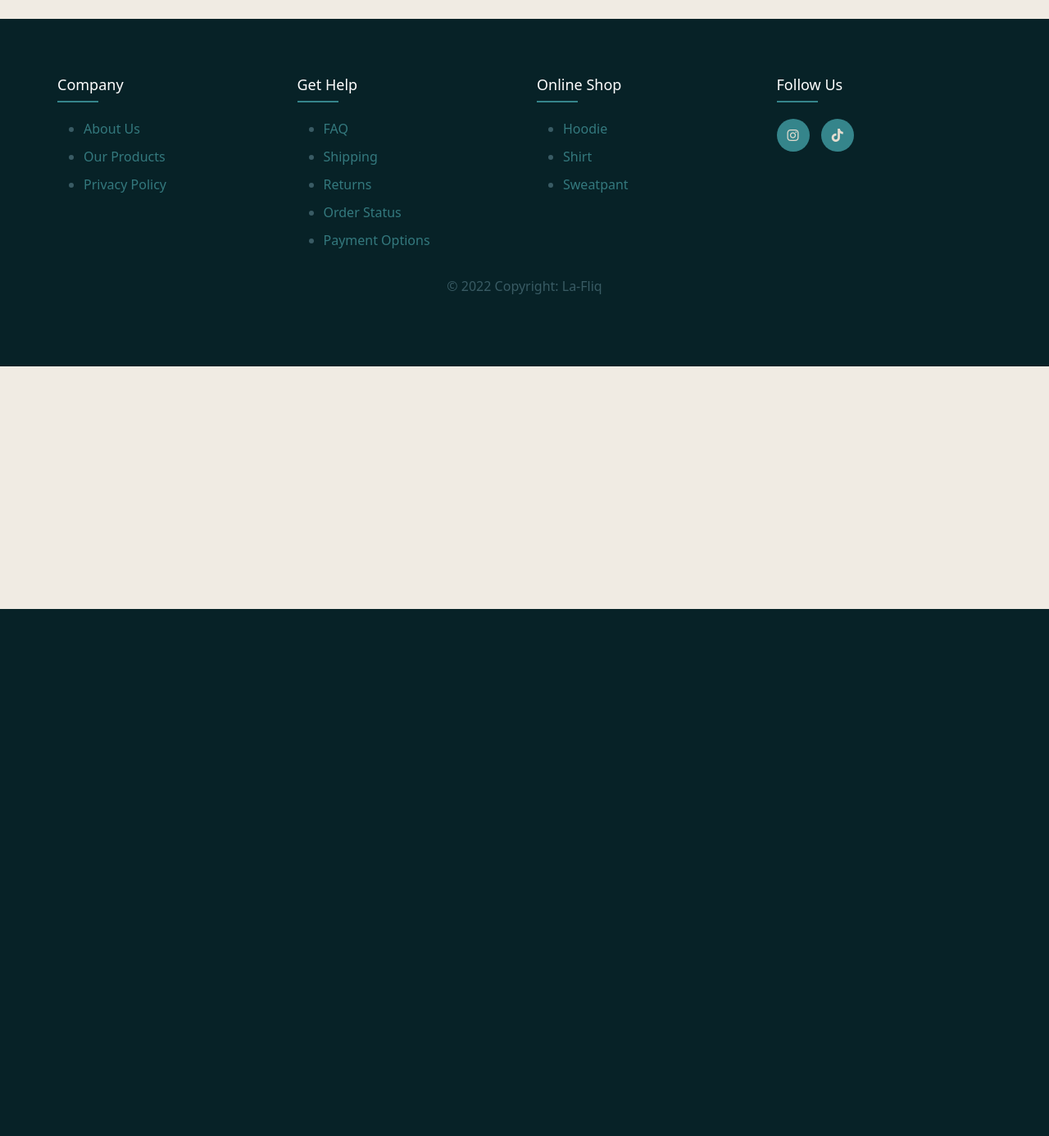
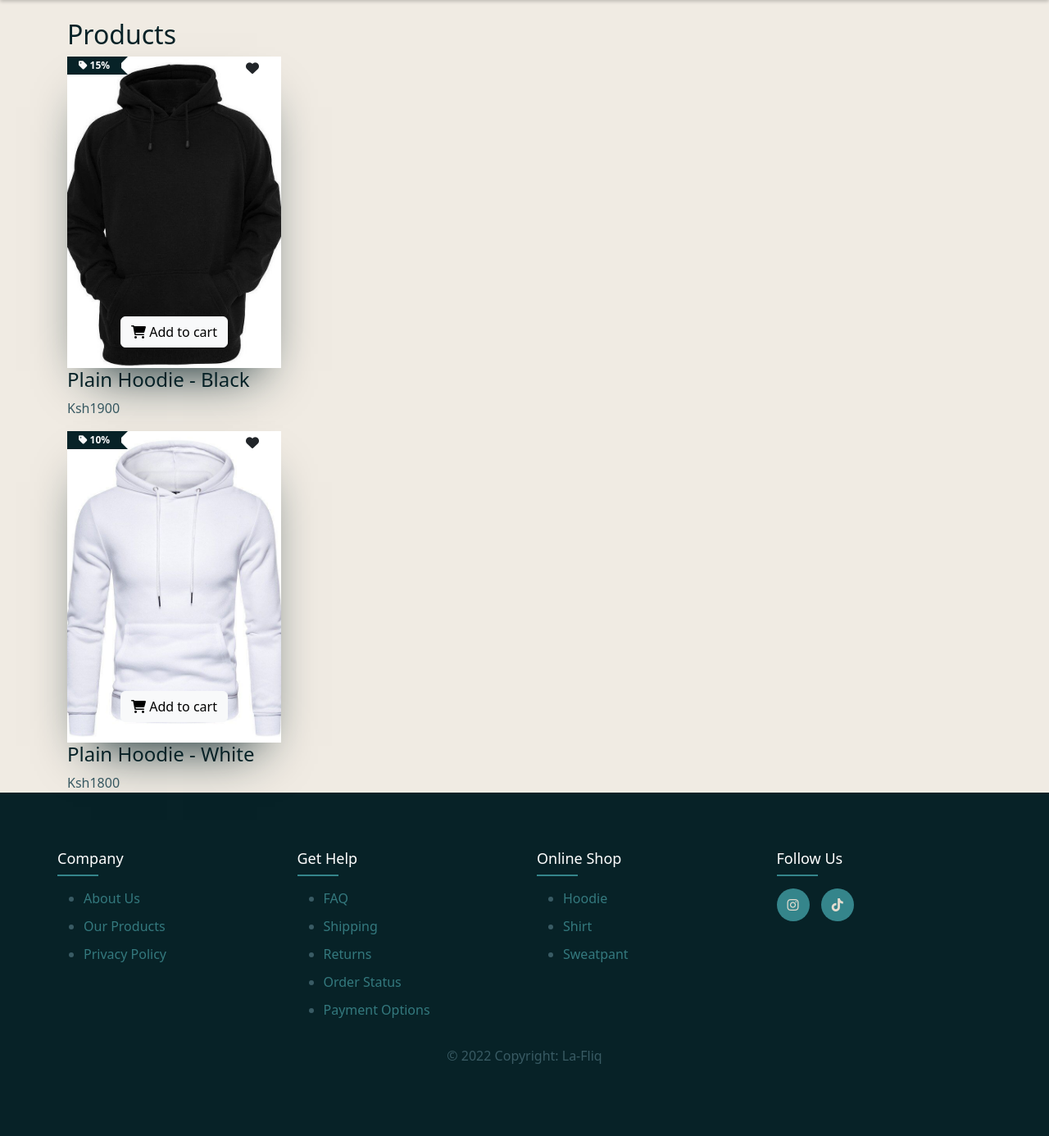
Before and after one commit to VinneyJ/LaFliq, a Django app: page / in a window 1280 px wide. Shown: the part 57-1443 px from the top of the page at 82% size. Before the commit the page ends 800 px from the top, so only its background shows below. Run offline with Django 4.2, Linux system fonts and the light colour scheme; some libraries are stand-ins or nearby versions.

Commit message:
Styled home Page

```diff
--- a/fliq/templates/store/home.html
+++ b/fliq/templates/store/home.html
@@ -2,6 +2,64 @@
 {% load static %}
 
 {% block content %}
+    <div class="container">
+        <div class="row">
+            <h2>Products</h2>
+        </div>
+        <div class="row">
+            <div class="col-lg-3 col-md-4 mb-3">
+            <div class="product-box">
+                <div class="product-inner-box position-relative">
+                    <div class="icons position-absolute">
+                        <a href="#" class="text-decoration-none text-dark"><i class="fa-solid fa-heart"></i></a>
+                    </div>
+                    <div class="onsale">
+                        <span class="badge rounded-0 text-light"><i class="fa-solid fa-tag"></i> 15%</span>
+                    </div>
+                    <img src="/static/images/Plain Black Pullover Hoodies Fleece Cotton Hoody.jpeg" alt="Black Hoodie" class="img-fluid">
+                    <div class="cart-btn">
+                        <a href="{% url 'cart' %}" class="btn btn-light"><i class="fa fa-shopping-cart" aria-hidden="true"></i> Add to cart</a>
+                    </div>
+                </div>
+                <div class="product-info">
+                    <div class="product-name">
+                        <h4>Plain Hoodie - Black</h4>
+                    </div>
+                    <div class="product-price">
+                        Ksh<span>1900</span>
+                    </div>
 
+                </div>
+            </div>
+            </div>
+        </div>
+        <div class="row">
+            <div class="col-md-3">
+            <div class="product-box">
+                <div class="product-inner-box position-relative">
+                    <div class="icons position-absolute">
+                        <a href="#" class="text-decoration-none text-dark"><i class="fa-solid fa-heart"></i></a>
+                    </div>
+                    <div class="onsale">
+                        <span class="badge rounded-0 text-light"><i class="fa-solid fa-tag"></i> 10%</span>
+                    </div>
+                    <img src="/static/images/Solid Color Cotton Fleece Soft Feel Hoodies.jpeg" alt="White Hoodie" class="img-fluid">
+                    <div class="cart-btn">
+                        <a href="{% url 'cart' %}" class="btn btn-light"><i class="fa fa-shopping-cart" aria-hidden="true"></i> Add to cart</a>
+                    </div>
+                </div>
+                <div class="product-info">
+                    <div class="product-name">
+                        <h4>Plain Hoodie - White</h4>
+                    </div>
+                    <div class="product-price">
+                        Ksh<span>1800</span>
+                    </div>
+
+                </div>
+            </div>
+            </div>
+        </div>
+    </div>
 
 {% endblock content %}
--- a/fliq/templates/store/index.html
+++ b/fliq/templates/store/index.html
@@ -9,6 +9,7 @@
     <!-- CSS only -->
     <link href="https://cdn.jsdelivr.net/npm/bootstrap@5.2.1/dist/css/bootstrap.min.css" rel="stylesheet" integrity="sha384-iYQeCzEYFbKjA/T2uDLTpkwGzCiq6soy8tYaI1GyVh/UjpbCx/TYkiZhlZB6+fzT" crossorigin="anonymous">
     <link rel="stylesheet" type="text/css" href="{% static 'css/index.css' %}">
+    <script src="{% static 'index.js' %}"></script>
     <link rel="stylesheet" href="https://cdn.jsdelivr.net/npm/@fortawesome/fontawesome-free@6.1.2/css/fontawesome.min.css" integrity="sha384-X8QTME3FCg1DLb58++lPvsjbQoCT9bp3MsUU3grbIny/3ZwUJkRNO8NPW6zqzuW9" crossorigin="anonymous">
     <link rel="stylesheet" href="https://cdnjs.cloudflare.com/ajax/libs/font-awesome/6.2.0/css/all.min.css" integrity="sha512-xh6O/CkQoPOWDdYTDqeRdPCVd1SpvCA9XXcUnZS2FmJNp1coAFzvtCN9BmamE+4aHK8yyUHUSCcJHgXloTyT2A==" crossorigin="anonymous" referrerpolicy="no-referrer" />
 
--- a/static/css/index.css
+++ b/static/css/index.css
@@ -8,11 +8,15 @@ body {
     color: #395B64;
     margin-top: 5rem;
   }
-  /* h1, h2, h3, h4, h5, h6 {
-    color: #2C3333;
-  } */
+  h1, h2, h3, h4, h5, h6 {
+    color: #072227;
+  }
+nav{
+    box-shadow: 0 2px 4px 0 rgba(0,0,0,.2);
+}
 header .navbar-nav .nav-link {
     color: #072227;
+
   }
 
 header .navbar-nav .nav-link:hover {
@@ -44,7 +48,7 @@ header .navbar-nav .nav-link.active {
     font-size: 18px;
     color: #fff;
     text-transform: capitalize;
-    margin-bottom: 30px;
+    margin-bottom: 25px;
     font-weight: 500;
     position: relative;
 }
@@ -91,3 +95,74 @@ header .navbar-nav .nav-link.active {
     color: #E4DCCF;
     background-color:#072227;
 }
+
+/* homepage */
+
+.product-inner-box .icons{
+    right: 15px;
+    display: flex;
+    flex-direction: column;
+    gap: 4px;
+    top: -3%;
+    transition: all 0.2s ease-in-out, transform 0.12s ease-in-out, opacity 0.2s ease-in-out;
+}
+.product-inner-box .icons a {
+    width: 40px;
+    height: 40px;
+    margin-top: 5px;
+    display: flex;
+    justify-content: center;
+    align-items:center;
+    border-radius: 50%;
+}
+.product-inner-box .onsale .badge {
+    background: #072227;
+    font-size: 12px;
+    padding: 5px 14px;
+    top: 0px;
+    position: absolute;
+}
+.product-inner-box .onsale .badge::before {
+    border-width: 10px 0px 0px 10px;
+    border-color: transparent transparent transparent #072227;
+    content: '';
+    position: absolute;
+    right: -8px;
+    width: 0;
+    bottom: 0;
+    border-style: solid;
+}
+.product-inner-box .onsale .badge::after {
+    border-width: 10px 10px 0px 10px;
+    border-color: #072227 transparent transparent transparent;
+    content: '';
+    position: absolute;
+    right: -8px;
+    width: 0;
+    top: 0px;
+    border-style: solid;
+}
+.product-inner-box img{
+    box-shadow: 0px 33px 61px -29px #072227;
+    height: 380px;
+    width: 100%;
+    object-fit: cover;
+}
+.product-box:hover{
+    transition: .3s ;
+    transform: scale(1.05);
+    top:3%;
+    opacity:1;
+}
+.cart-btn{
+    position:absolute;
+    bottom: 15px;
+    padding: 10px;
+    text-align:center;
+    border-radius: 50%;
+    width: 100%;
+}
+.product-name h3{
+    font-size: 16px;
+    font-weight: 400;
+}
```
Also changed, not shown: static/images/Men Solid Kangaroo Pocket Drawstring Hoodie.jpeg (added), static/images/Plain Black Pullover Hoodies Fleece Cotton Hoody.jpeg (added), static/images/Solid Color Cotton Fleece Soft Feel Hoodies.jpeg (added), static/images/_ (1).jpeg (added), static/images/_.jpeg (added), static/index.js (added).
